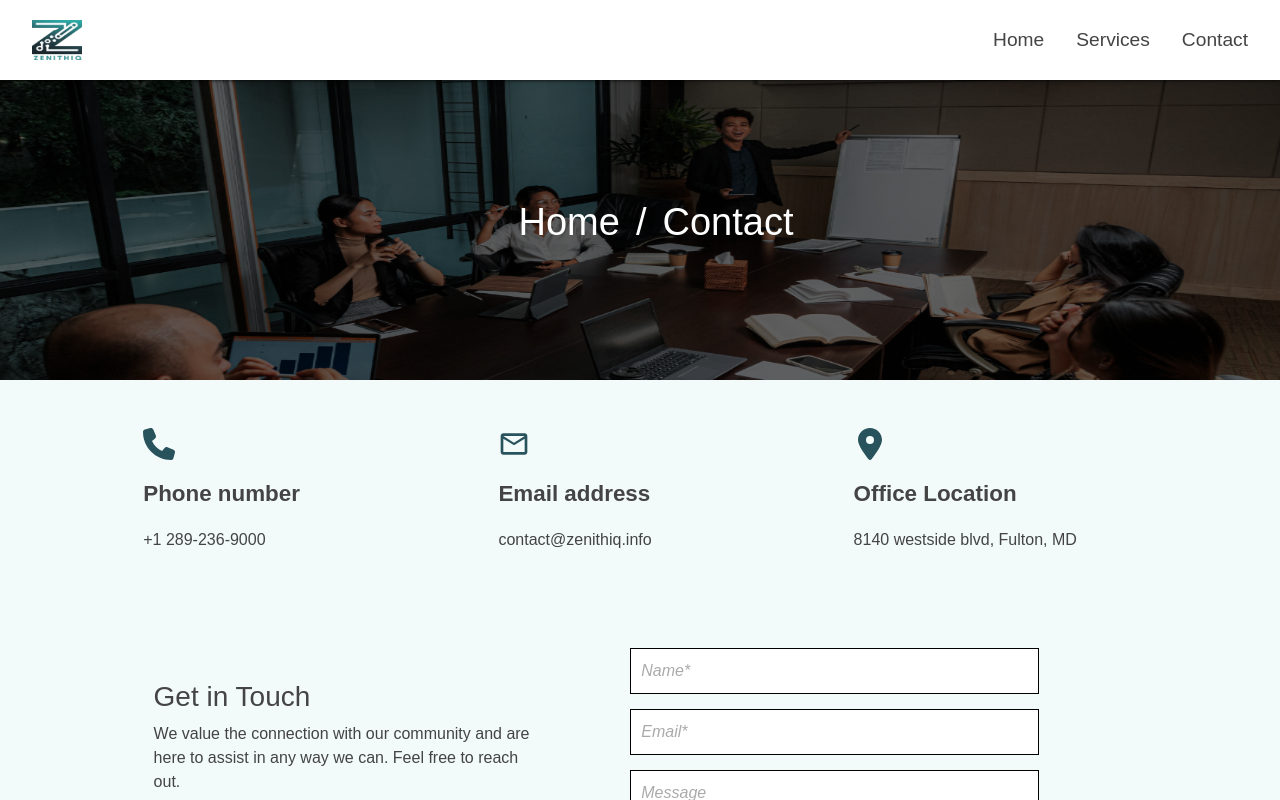
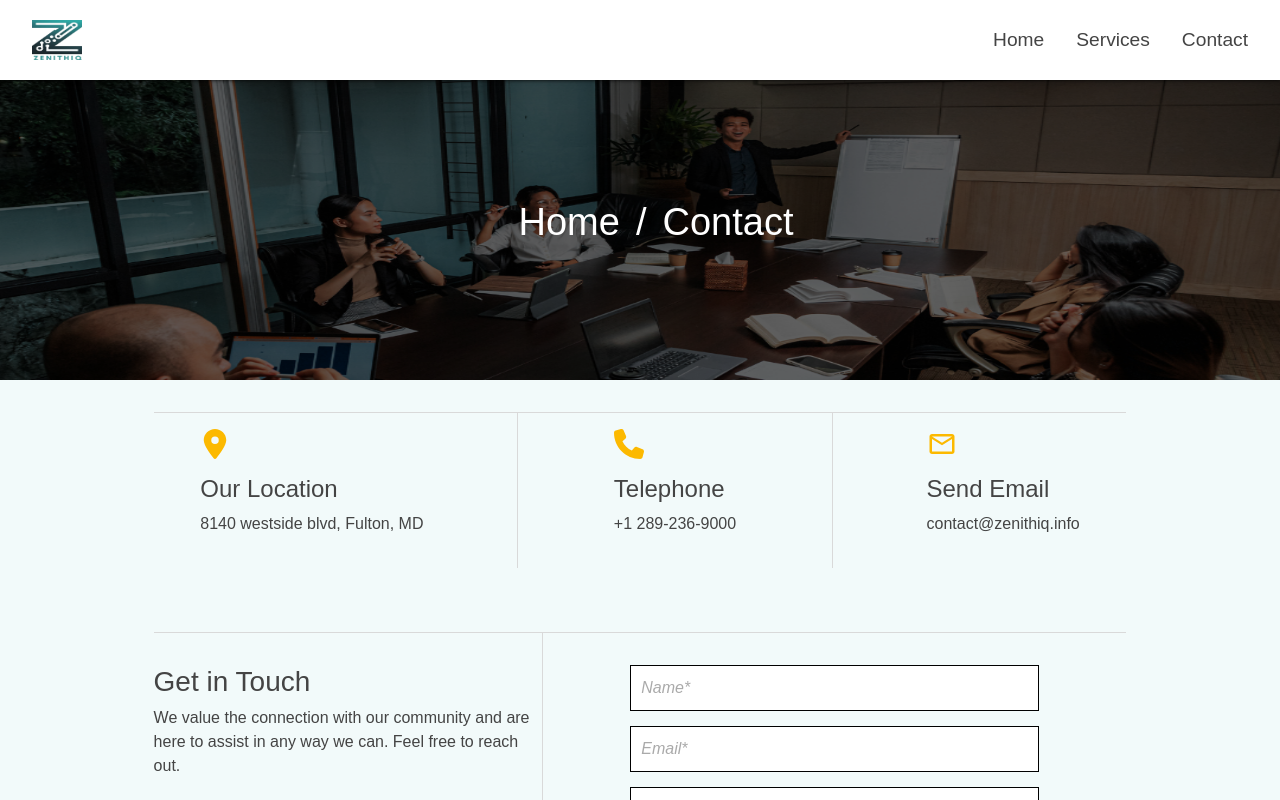
Before and after one commit to rahulthakur897/zenithiq, a React (Create React App) app: page /#/contact in a window 1280 px wide. Shown: the top 800 px of the page. Built offline with nearby package versions, Linux system fonts and the light colour scheme.

Commit message:
contact page and service page modification

```diff
--- a/src/components/contactform/style.css
+++ b/src/components/contactform/style.css
@@ -1,6 +1,7 @@
 .contactform{
   display: flex;
   justify-content: center;
+  padding-top: 2rem;
 }
 .form-content{
   width: 60%;
@@ -43,9 +44,8 @@
     height: 200px;
   }
 
-
   .button{
-    margin: 1rem;
+    margin: 1rem 6.5rem;
     background: #022054;
     border: 2px solid #022054;
     color: #fff;
--- a/src/pages/contact/index.js
+++ b/src/pages/contact/index.js
@@ -4,19 +4,7 @@
 import { FaPhone } from "react-icons/fa6";
 import { MdOutlineMail } from "react-icons/md";
 import { FaLocationDot } from "react-icons/fa6";
-
 import "./style.css";
-
-function ContactOptions(props) {
-  const { icon, title, desc } = props;
-  return (
-    <div className="contact-option">
-      {icon}
-      <h3>{title}</h3>
-      <p>{desc}</p>
-    </div>
-  );
-}
 
 export default function Contact() {
   const [formData, setFormData] = useState({
@@ -64,25 +52,33 @@
           </ul>
         </div>
       </section>
-      <section className="light-section contact-options">
-        <ContactOptions
-          icon={<FaPhone className="icon" />}
-          title="Phone number"
-          desc="+1 289-236-9000"
-        />
-        <ContactOptions
-          icon={<MdOutlineMail className="icon" />}
-          title="Email address"
-          desc="contact@zenithiq.info"
-        />
-        <ContactOptions
-          icon={<FaLocationDot className="icon" />}
-          title="Office Location"
-          desc="8140 westside blvd, Fulton, MD"
-        />
+      <section className="light-section">
+        <div className="section-content" style={{ borderTop: "1px solid #d9d9d9" }}>
+          <div className="contact-details">
+            <div className="contact-line">
+              <FaLocationDot className="icon" />
+              <h4>Our Location</h4>
+              <p>
+                8140 westside blvd, Fulton, MD
+              </p>
+            </div>
+            <div className="telephone">
+              <FaPhone className="icon" />
+              <h4>Telephone</h4>
+              <p>+1 289-236-9000</p>
+            </div>
+            <div className="contact-line">
+              <MdOutlineMail className="icon" />
+              <h4>Send Email</h4>
+              <p>
+                <a style={{ textDecoration: "none", color: "#444444" }} href="mailto:info@eitacademy.in">contact@zenithiq.info</a>
+              </p>
+            </div>
+          </div>
+        </div>
       </section>
       <section className="light-section">
-        <div className="section-content get-in-touch">
+        <div className="section-content get-in-touch" style={{ borderTop: "1px solid #d9d9d9" }}>
           <div className="title">
             <h3>Get in Touch</h3>
             <p>We value the connection with our community and are here to assist in any way we can. Feel free to reach out.</p>
--- a/src/pages/contact/style.css
+++ b/src/pages/contact/style.css
@@ -41,21 +41,28 @@
   text-decoration: none;
 }
 
-.contact-options {
+.contact-details {
   display: flex;
-  align-items: center;
-  justify-content: center;
-  flex-wrap: wrap;
-  padding: 1.5em 3em;
-  gap: 1.5rem;
+  justify-content: space-around;
+  text-align: left;
 }
 
-.contact-option .icon {
-  font-size: 2rem;
-  color: #29535c;
-  /* Customize as needed */
-  margin-bottom: 0.5rem;
+.contact-details .telephone {
+  border-left: 1px solid #d9d9d9;
+  border-right: 1px solid #d9d9d9;
+  padding: 1rem 6rem;
 }
+.contact-line{
+  padding-top: 1rem;
+}
+
+.contact-details .icon {
+  color: #fcb900;
+  width: 30px;
+  height: 30px;
+  margin-bottom: 1rem;
+}
+
 .get-in-touch{
   display: flex;
   flex-direction: row;
@@ -63,6 +70,7 @@
 .title{
   padding-top: 2rem;
   width: 40%;
+  border-right: 1px solid #d9d9d9;
 }
 .contact-options .contact-option {
     flex-shrink: 1;
@@ -119,6 +127,16 @@
   .contact-options .contact-option{
     flex-basis: auto;
   }
+  .contact-details{
+    display: block;
+  }
+  .contact-line {
+    text-align: center;
+    padding-top: 3rem;
+}
+.contact-details .telephone {
+  text-align: center;
+}
   .get-in-touch {
     display: block;
   }
--- a/src/pages/home/index.js
+++ b/src/pages/home/index.js
@@ -2,9 +2,6 @@
 import {
   Header,
   Footer,
-  OurSolutions,
-  OurServices,
-  OurPartner,
 } from "../../components";
 import "./style.css";
 
--- a/src/pages/services/index.js
+++ b/src/pages/services/index.js
@@ -1,4 +1,3 @@
-import { Link } from "react-router-dom";
 import { Footer, Header } from "../../components";
 import "./style.css";
 
@@ -33,7 +32,7 @@
       <Header />
       <section className="services-banner-container">
         <img
-          src={process.env.PUBLIC_URL + "assets/image/Home.png"}
+          src={process.env.PUBLIC_URL + "assets/image/services.png"}
           alt="services img"
         />
         <div className="services-banner-content">
```
Also changed, not shown: public/assets/image/services.png (added).
